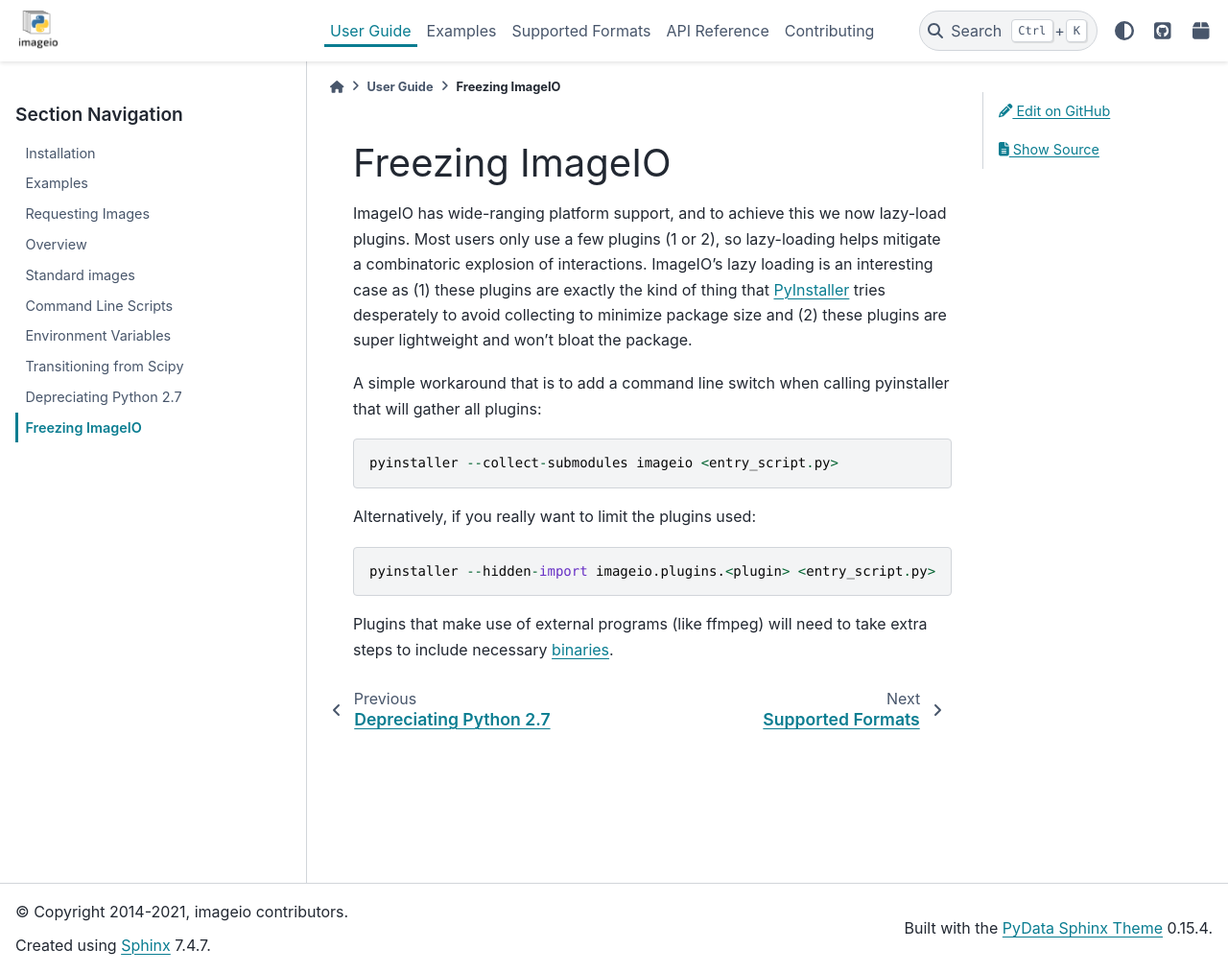
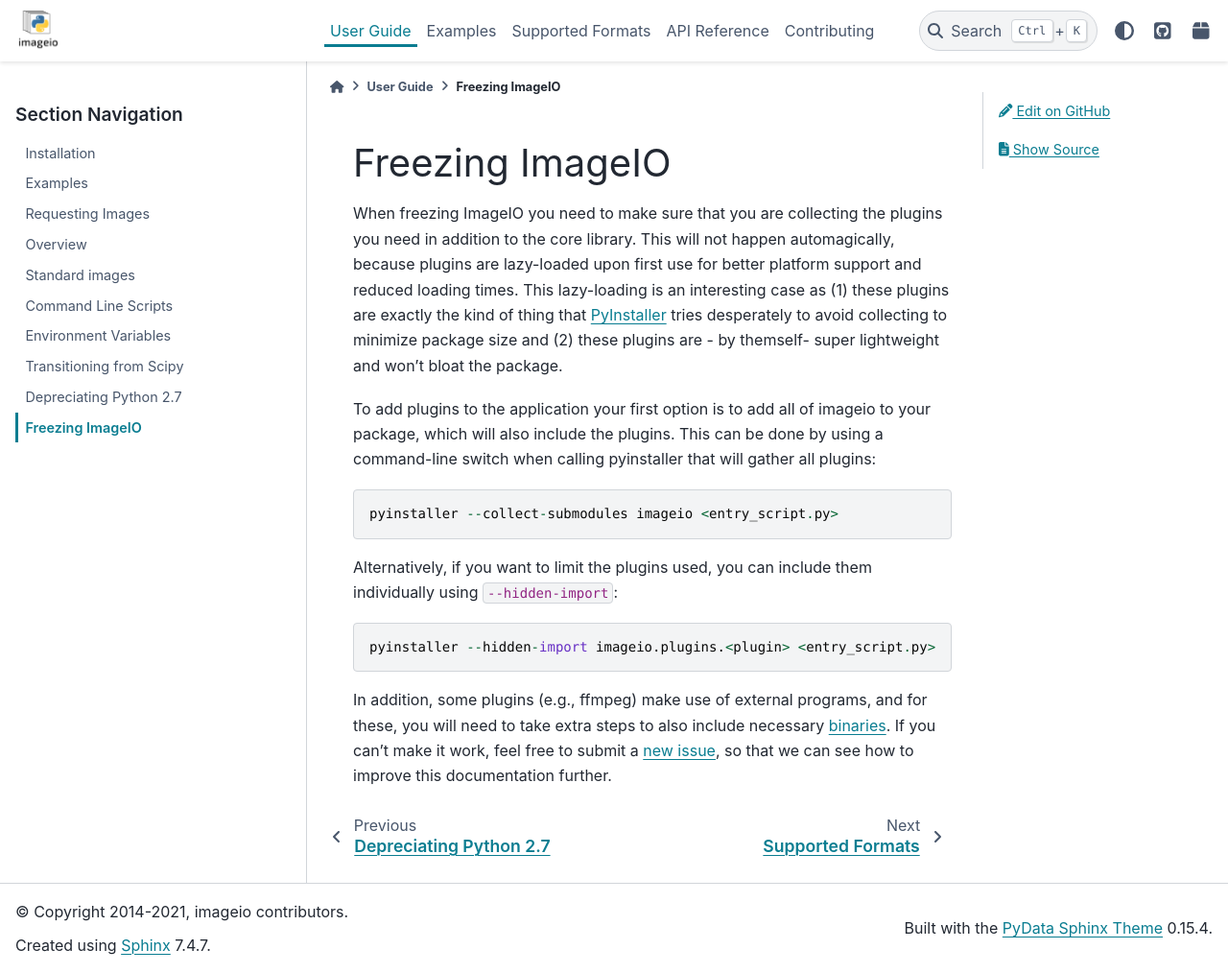
Before and after one commit to imageio/imageio, a Sphinx documentation site: the page built from docs/user_guide/freezing.rst, in a window 1280 px wide and 1014 px high. Shown: the whole window at 96% size. Built offline with Sphinx 7.4.7 and the PyData theme 0.15.4, drawn with Linux system fonts in a browser that asks for light colours.

Commit message:
Apply suggestions from code review
Co-authored-by: Sebastian Wallkötter <sebastian@wallkoetter.net>

```diff
--- a/docs/user_guide/freezing.rst
+++ b/docs/user_guide/freezing.rst
@@ -1,28 +1,32 @@
 Freezing ImageIO
-=======================
+================
 
-ImageIO has wide-ranging platform support, and to achieve this we now lazy-load
-plugins. Most users only use a few plugins (1 or 2), so lazy-loading helps
-mitigate a combinatoric explosion of interactions. ImageIO's lazy loading is an
-interesting case as (1) these plugins are exactly the kind of thing that
-PyInstaller_ tries desperately to avoid collecting to minimize package size and
-(2) these plugins are super lightweight and won't bloat the package.
+When freezing ImageIO you need to make sure that you are collecting the plugins
+you need in addition to the core library. This will not happen automagically,
+because plugins are lazy-loaded upon first use for better platform support and
+reduced loading times. This lazy-loading is an interesting case as (1) these
+plugins are exactly the kind of thing that PyInstaller_ tries desperately to
+avoid collecting to minimize package size and (2) these plugins are - by
+themself- super lightweight and won't bloat the package.
 
-A simple workaround that is to add a command line switch when calling
-pyinstaller that will gather all plugins:
+To add plugins to the application your first option is to add all of imageio to your package, which will also include the plugins. This can be done by using a command-line switch when calling pyinstaller that will gather all plugins:
 
 .. code-block::
 
   pyinstaller --collect-submodules imageio <entry_script.py>
 
-Alternatively, if you really want to limit the plugins used:
+Alternatively, if you want to limit the plugins used, you can include them
+individually using ``--hidden-import``:
 
 .. code-block::
 
   pyinstaller --hidden-import imageio.plugins.<plugin> <entry_script.py>
 
-Plugins that make use of external programs (like ffmpeg) will need to take
-extra steps to include necessary binaries_.
+In addition, some plugins (e.g., ffmpeg) make use of external programs, and for
+these, you will need to take extra steps to also include necessary binaries_. If
+you can't make it work, feel free to submit a `new issue
+<https://github.com/imageio/imageio/issues>`_, so that we can see how to improve
+this documentation further.
 
 .. _PyInstaller: https://pyinstaller.readthedocs.io/en/stable/
 
```
